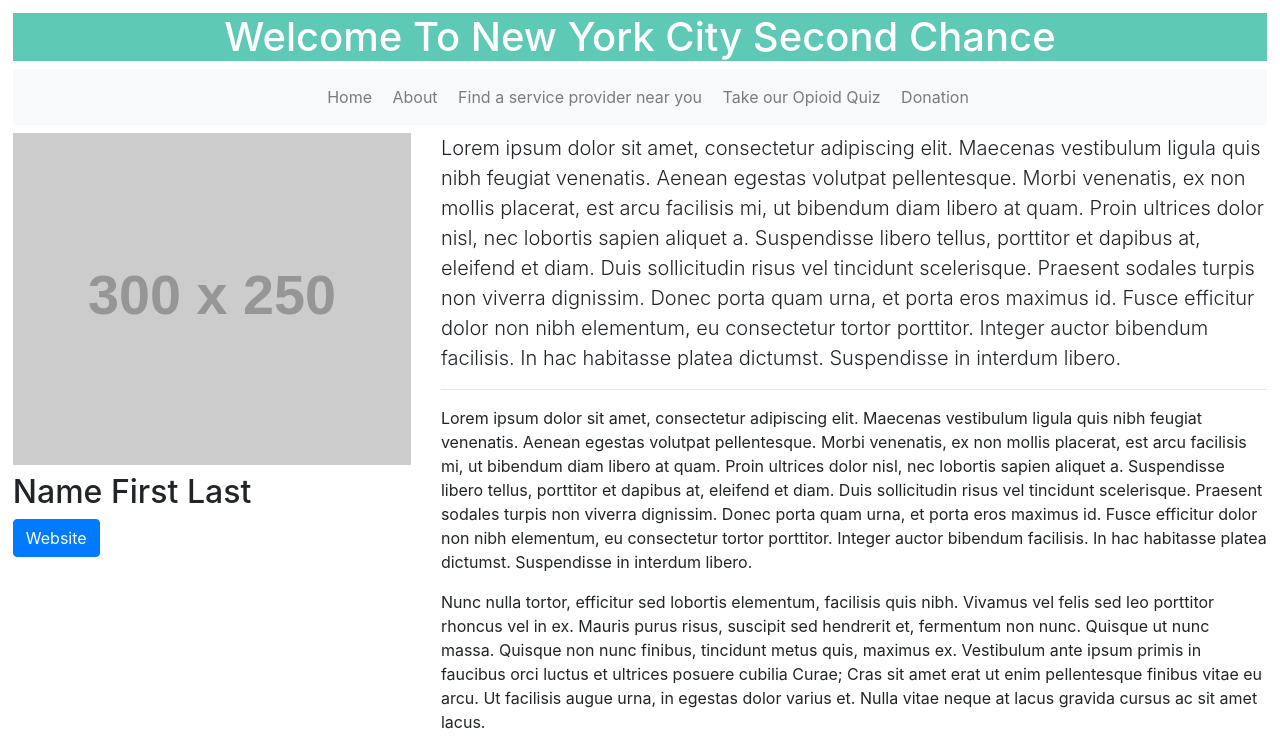
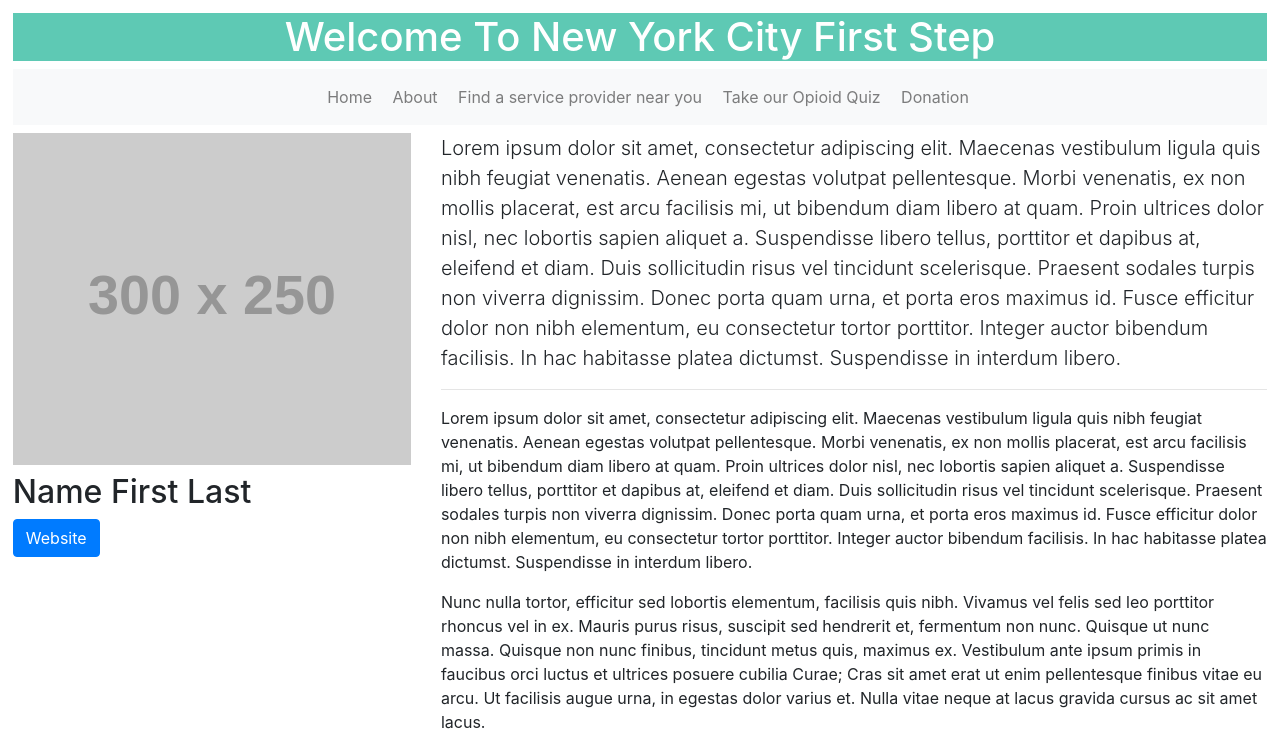
Before and after one commit to moequinn/MMP200_Final_Project, a plain HTML site: page templates/about.html in a window 1280 px wide. Shown: the top 747 px of the page. Drawn offline with nearby package versions, Linux system fonts and the light colour scheme; placeholder pictures from the web are drawn by us.

Commit message:
Update about.html

```diff
--- a/templates/about.html
+++ b/templates/about.html
@@ -20,7 +20,7 @@
 
   <body class="box">
 
-    <h1>Welcome To New York City Second Chance</h1>
+    <h1>Welcome To New York City First Step</h1>
     <!-- Navbar -->
     <nav class="navbar navbar-expand-lg navbar-light bg-light">
       <a class="navbar-brand" href="#"></a>
```
